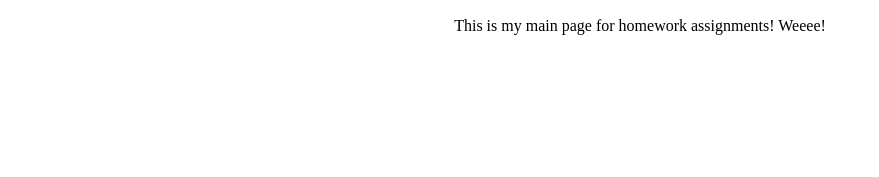
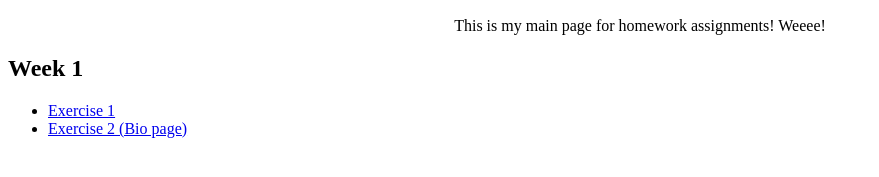
Before and after one commit to nbiedlingmaier/nbiedlingmaier.github.io, a plain HTML site: page index.html in a window 1280 px wide. Shown: the part 479-656 px from the top of the page, without its empty margins (0-879 px from the left). Drawn offline with Linux system fonts and the light colour scheme.

Commit message:
updated root index

```diff
--- a/index.html
+++ b/index.html
@@ -13,8 +13,11 @@
         <center><p>This is my main page for homework assignments! Weeee!</p></center>
     </body>
 
-
-
+    <h2>Week 1</h2>
+    <ul>
+        <li><a href="/AustinCodingAcademy_Spring2016/week_1/exercise_1/index_old.html">Exercise 1</a></li>
+        <li><a href="/AustinCodingAcademy_Spring2016/week_1/exercise_1/index.html">Exercise 2 (Bio page)</a></li>
+    </ul>
 
 
 
```
Also changed, not shown: AustinCodingAcademy_Spring2016/week_1/homework_1/index.html (added).
